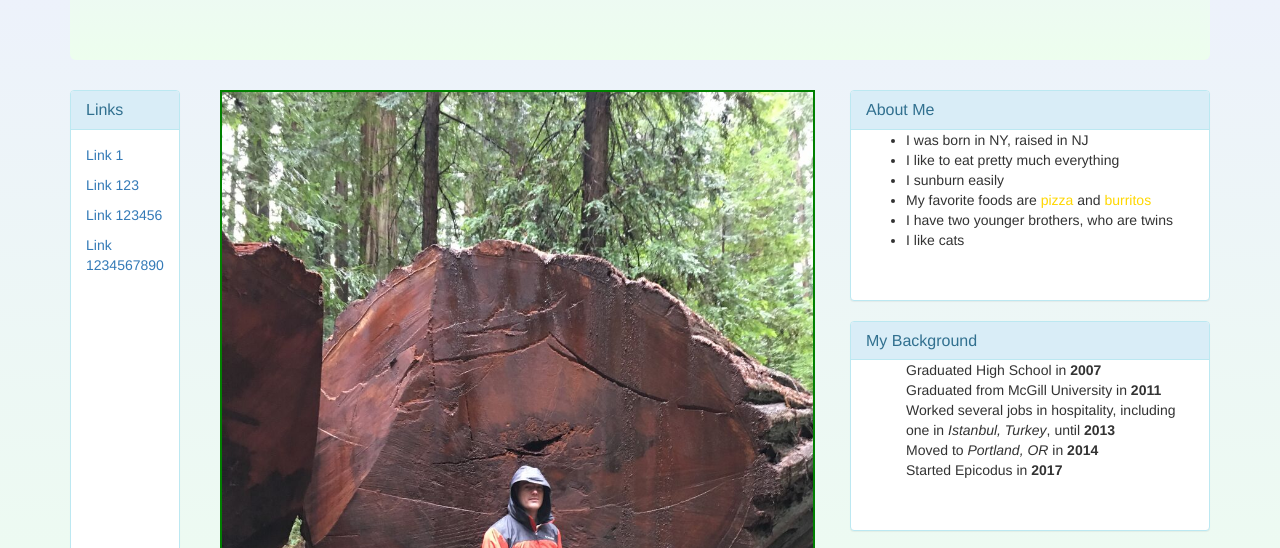
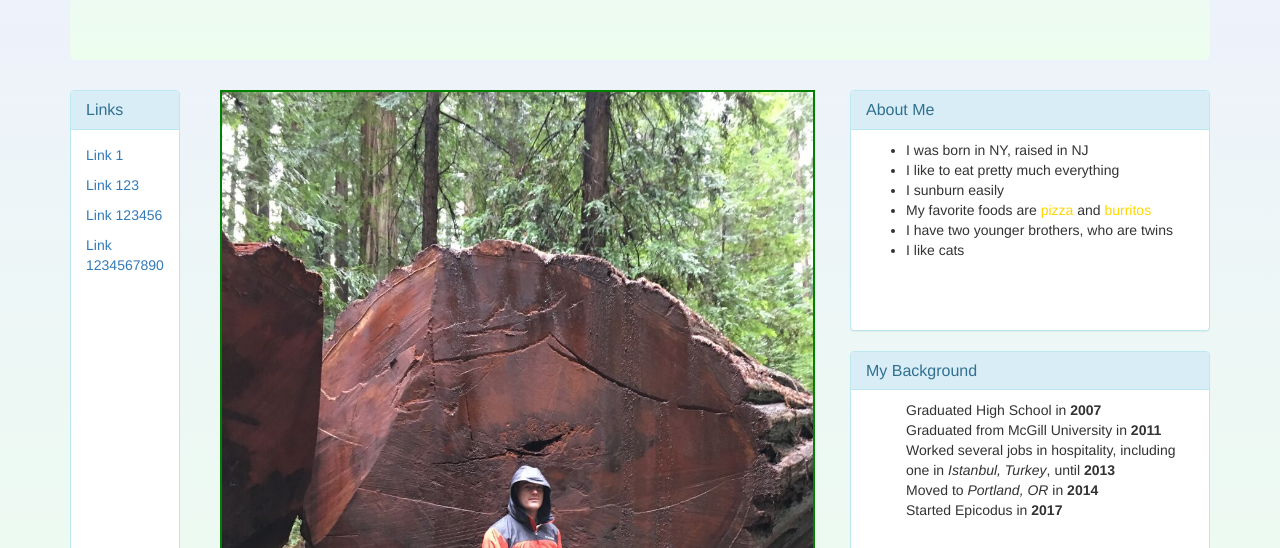
Before and after one commit to dcuthell/david-portfolio, a plain HTML site: page index.html in a window 1280 px wide. Shown: the part 180-728 px from the top of the page. Drawn offline with Linux system fonts and the light colour scheme.

Commit message:
fixed padding settings for rightbar

```diff
--- a/css/styles.css
+++ b/css/styles.css
@@ -36,13 +36,14 @@ body{
   font-style: oblique;
 }
 
+
 @media screen and (min-width: 768px) {
   .profile{
     width: 100%;
     margin-left: 15px;
   }
   .rightbar .panel{
-    padding-bottom: 40px;
+    padding-bottom: 0px;
   }
   .sidebar .panel{
     margin-left: -15px;
@@ -61,7 +62,7 @@ body{
   }
   .rightbar .panel-body{
     padding-top: 0px;
-    padding-bottom: 0px;
+    margin-bottom: -15px;
   }
   .sidebar .panel{
     margin-left: -15px;
@@ -78,8 +79,9 @@ body{
     width: 100%;
     margin-left: 10px;
   }
-  .rightbar .panel{
-    padding-bottom: 40px;
+  .rightbar .panel-body{
+    padding-top: 10px;
+    padding-bottom: 75px;
   }
   .sidebar .panel{
     margin-left: -15px;
```
